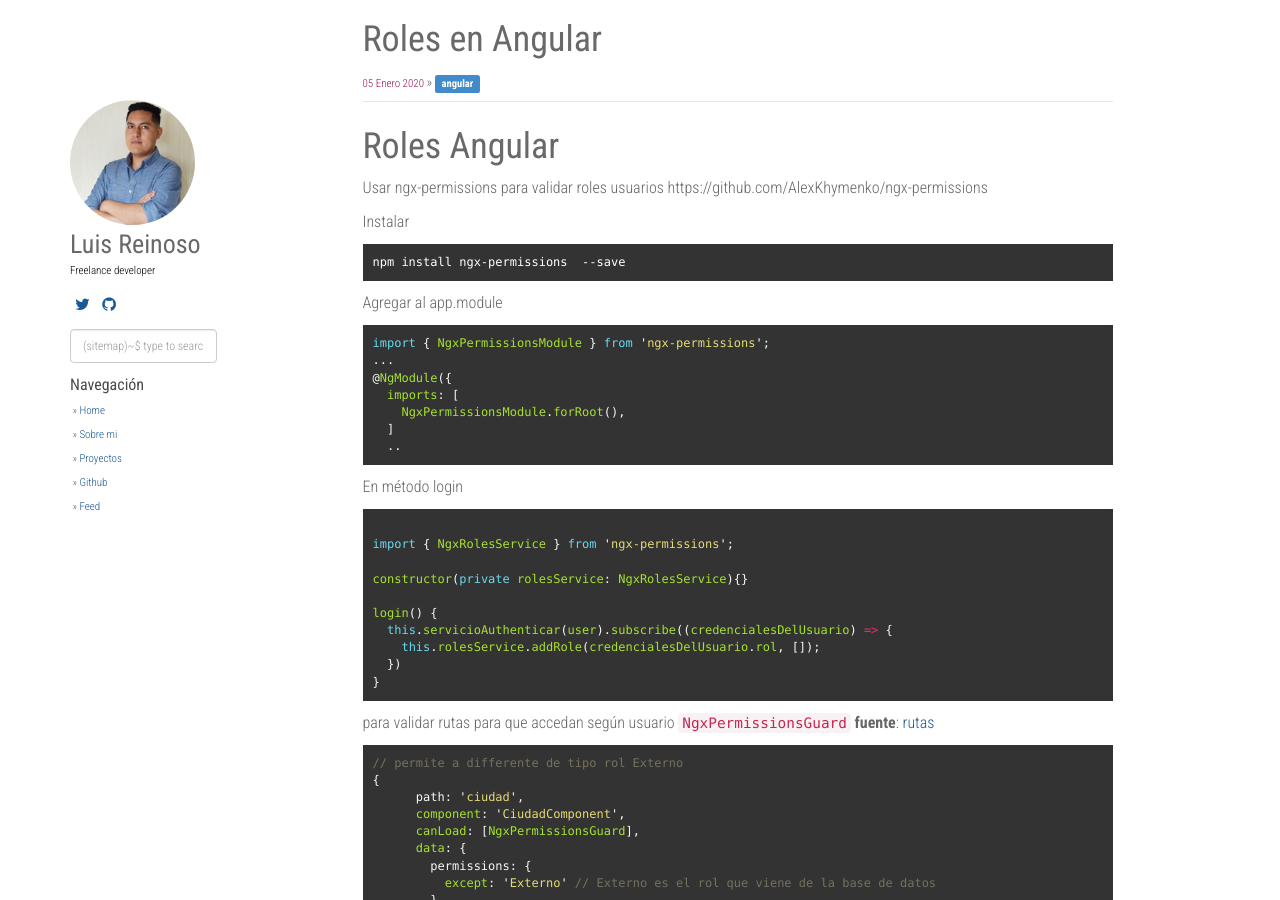
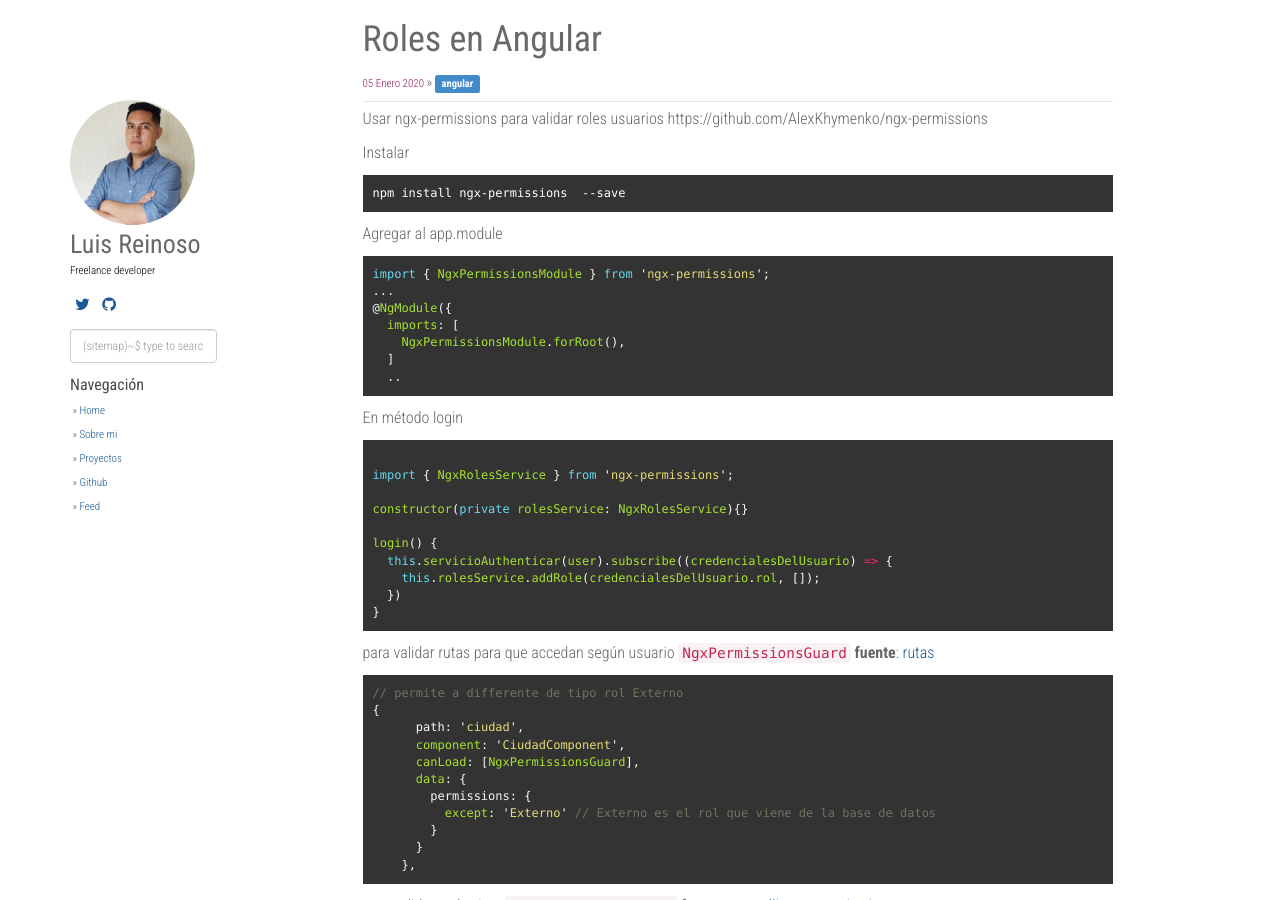
Before and after one commit to LuisReinoso/luisreinoso.github.io, a Jekyll site: the page built from _posts/2020-01-05-roles-en-angular.md, in a window 1280 px wide and 900 px high. Built offline with Jekyll 4.4.1, drawn with Linux system fonts in a browser that asks for light colours; nearby versions of some CDN libraries; comment, search, counter and statistics services are not loaded.

Commit message:
fix: remove double title

```diff
--- a/_posts/2020-01-05-roles-en-angular.md
+++ b/_posts/2020-01-05-roles-en-angular.md
@@ -5,8 +5,6 @@ description: "Cómo agregar roles en angular"
 categories: [angular]
 tags: [angular]
 ---
-# Roles Angular
-
 Usar ngx-permissions para validar roles usuarios
 https://github.com/AlexKhymenko/ngx-permissions
 
```
